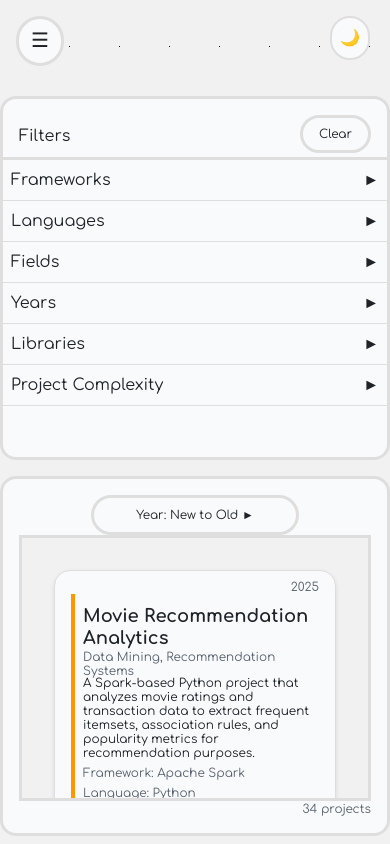
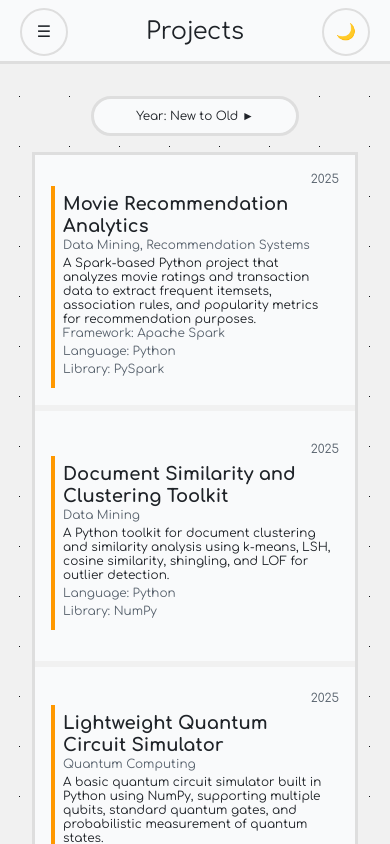
Before and after one commit to thomasity/nextjs-dashboard, a Next.js app: page /projects in a window 390 px wide. Built offline with nearby package versions, Linux system fonts and the light colour scheme.

Commit message:
further mobile changes

```diff
--- a/app/projects/page.tsx
+++ b/app/projects/page.tsx
@@ -1,18 +1,20 @@
 'use client';
 
-import { useEffect, useState } from 'react';
+import { use, useEffect, useState } from 'react';
 import ProjectLeaf from '../../components/projectLeaf/projectLeaf';
 import ProjectFilter from '@/components/projectFilter/projectFilter';
 import projectsData from '@/app/data/projects.json';
 import styles from './projects.module.css';
 import { Project } from '@/app/types';
 import ProjectCrossBar from '@/components/projectCrossBar/projectCrossBar';
+import useIsMobile from '@/lib/hooks/useIsMobile';
 
 
 export default function Page() {
   const [projects, setProjects] = useState<Project[]>(projectsData);
   const [filteredProjects, setFilteredProjects] = useState<Project[]>(projects);
   const [filter, setFilter] = useState<string>('');
+  const isMobile = useIsMobile();
 
   useEffect(() => {
     if (filteredProjects.length === projectsData.length) setFilteredProjects(projects);
@@ -24,14 +26,14 @@ export default function Page() {
   }, [projects]);
 
   return (
-    <main className='h-[calc(100vh-6.5rem)]'>
+    <main className={styles['page-wrapper']}>
       <section className={styles['component-wrapper']}>
-        <ProjectFilter setFilter={setFilter} setProjects={setFilteredProjects} projects={projects}/>
+        {!isMobile && <ProjectFilter setFilter={setFilter} setProjects={setFilteredProjects} projects={projects}/>}
 
         <div className={styles['projects-wrapper']}>
 
-          <section className='h-full w-full flex-col py-0'>
-          <ProjectCrossBar projects={projects} setProjects={setProjects} filter={filter}/>
+          <section className={styles['projects-body']}>
+            <ProjectCrossBar projects={projects} setProjects={setProjects} filter={filter}/>
 
             {projects.length === 0 ? (
               <p>No projects found.</p>
--- a/app/projects/projects.module.css
+++ b/app/projects/projects.module.css
@@ -1,3 +1,13 @@
+.page-wrapper {
+  height: calc(100vh - 6.5rem);
+}
+
+@media (max-width: 700px) {
+  .page-wrapper {
+    height: auto;
+  }
+}
+
 .component-wrapper {
   display: grid;
   grid-template-columns: 250px 1fr;
@@ -9,7 +19,7 @@
   height: 100% !important;
 }
 
-@media (max-width: 750px) {
+@media (max-width: 700px) {
   .component-wrapper {
     display: flex;
     flex-direction: column;
@@ -27,6 +37,20 @@
   row-gap: 1rem;
   background-color: transparent;
   border: none;
+}
+
+.projects-body {
+  height: 100%;
+  width: 100%;
+  flex-direction: column;
+  row-gap: 1rem;
+}
+
+@media (max-width: 700px) {
+  .projects-body {
+    border: none;
+    background-color: transparent;
+  }
 }
 
 .beginner {
@@ -71,3 +95,16 @@
     grid-template-columns: repeat(2, minmax(0, 1fr));
   }
 }
+
+@media (max-width: 700px) {
+  .scroll-view {
+    display: flex;
+    flex-direction: column;
+    justify-content: start;
+    align-items: center;
+    padding: 0;
+    gap: 0;
+    overflow-x: hidden;
+    overflow-y: none;
+  }
+}
--- /dev/null
+++ b/components/projectFilter/mobileProjectFilter.tsx
@@ -0,0 +1,123 @@
+'use client';
+
+import React, { useState, useEffect } from 'react';
+// import { frameworkTree, languageTree, fieldTree } from '@/app/data/frameworkTree';
+import { getFilters } from '@/app/data/frameworkTree';
+import { Project } from '@/app/types';
+import projectsData from '@/app/data/projects.json';
+import FilterTab from '../filterTab';
+
+const projects: Project[] = projectsData;
+const filters = getFilters({ projects });
+const yearTree = filters[0];
+const fieldTree = filters[1];
+const frameworkTree = filters[2];
+const libraryTree = filters[3];
+const languageTree = filters[4];
+const difficultyTree = filters[5];
+
+
+export default function MobileProjectFilter({ setProjects, projects, setFilter }
+  :
+  { setProjects: React.Dispatch<React.SetStateAction<Project[]>>,
+    projects: Project[],
+    setFilter: React.Dispatch<React.SetStateAction<string>>})
+{
+  const [selectedFrameworks, setSelectedFrameworks] = useState<string[]>([]);
+  const [selectedLanguages, setSelectedLanguages] = useState<string[]>([]);
+  const [selectedFields, setSelectedFields] = useState<string[]>([]);
+  const [selectedYears, setSelectedYears] = useState<number[]>([]);
+  const [selectedLibraries, setSelectedLibraries] = useState<string[]>([]);
+  const [selectedDifficulties, setSelectedDifficulties] = useState<string[]>([]);
+
+  function generateLogicExpression(groups: Array<string[] | number[]>) {
+    if (!Array.isArray(groups)) return '';
+
+    const orGroups = groups
+      .filter(group => Array.isArray(group) && group.length > 0)
+      .map(group => {
+        if (group.length === 1) return group[0];
+        return `(${group.join(' OR ')})`;
+      });
+
+    return (orGroups.join(' AND '));
+  }
+
+  useEffect(() => {
+
+    const filteredProjects = projects.filter(project =>
+      (selectedFrameworks.length === 0 || project.frameworks.some((fw: string) => selectedFrameworks.includes(fw))) &&
+      (selectedLanguages.length === 0 || project.languages.some((lang: string) => selectedLanguages.includes(lang))) &&
+      (selectedFields.length === 0 || project.fields.some((lang: string) => selectedFields.includes(lang))) &&
+      (selectedYears.length === 0 || selectedYears.includes(project.year)) &&
+      (selectedLibraries.length === 0 || project.libraries.some((lib: string) => selectedLibraries.includes(lib))) &&
+      (selectedDifficulties.length === 0 || selectedDifficulties.includes(project.difficulty))
+    );
+    setProjects(filteredProjects);
+    setFilter(generateLogicExpression([selectedFrameworks, selectedLanguages, selectedFields, selectedLibraries, selectedYears, selectedDifficulties]));
+
+  }, [selectedFrameworks, selectedLanguages, selectedFields, selectedLibraries, selectedYears, selectedDifficulties]);
+
+  const resetFilters = ():void => {
+    setSelectedFrameworks([]);
+    setSelectedLanguages([]);
+    setSelectedFields([]);
+    setSelectedLibraries([]);
+    setSelectedYears([]);
+    setSelectedDifficulties([]);
+    setFilter('');
+  };
+
+  return (
+    <aside className='!h-full !w-full !mb-auto !flex !flex-col !justify-start !items-center !overflow-hidden !p-0'>
+      <div className='!w-full !flex !flex-row !justify-between !items-center !border-[var(--border-color)] !border-b-[3px] !pb-0'>
+        <p>Filters</p>
+        <button
+          onClick={resetFilters}
+          className='!mb-1 !px-4 !py-2 !text-xs'
+        >
+          Clear
+        </button>
+      </div>
+      <div className='!h-auto !p-0 !m-0 !overflow-auto'>
+        <FilterTab
+          label='Frameworks'
+          items={frameworkTree}
+          selected={selectedFrameworks}
+          onChange={(val) => setSelectedFrameworks(val.map(String))}
+        />
+        <FilterTab
+          label='Languages'
+          items={languageTree}
+          selected={selectedLanguages}
+          onChange={(val) => setSelectedLanguages(val.map(String))}
+        />
+        <FilterTab
+          label='Fields'
+          items={fieldTree}
+          selected={selectedFields}
+          onChange={(val) => setSelectedFields(val.map(String))}
+        />
+        <FilterTab
+          label='Years'
+          items={yearTree}
+          selected={selectedYears}
+          onChange={(val) => setSelectedYears(val.map(Number))}
+        />
+        <FilterTab
+          label='Libraries'
+          items={libraryTree}
+          selected={selectedLibraries}
+          onChange={(val) => setSelectedLibraries(val.map(String))}
+        />
+        <FilterTab
+          label='Project Complexity'
+          items={difficultyTree}
+          selected={selectedDifficulties}
+          onChange={(val) => setSelectedDifficulties(val.map(String))}
+        />
+
+      </div>
+    </aside>
+  );
+}
--- a/components/projectLeaf/projectLeaf.module.css
+++ b/components/projectLeaf/projectLeaf.module.css
@@ -3,7 +3,7 @@
     flex-direction: column;
     align-items: center;
     justify-content: center;
-    height: 100%;
+    height: fit-content;
     min-height: 250px;
     width: 100%;
     box-shadow: 0 2px 4px rgba(0, 0, 0, 0.1);
@@ -12,8 +12,30 @@
 }
 
 .card:hover {
-    scale: 1.02;
+    transform: scale(1.02);
     box-shadow: 0 4px 8px rgba(0, 0, 0, 0.2);
+}
+
+@media (max-width: 700px) {
+    .card {
+        border: none;
+        box-shadow: none;
+        border-bottom: var(--border-color) solid 1px;
+        border-radius: 0;
+    }
+    .card:hover {
+            box-shadow: none;
+            transform: scale(1);
+            background-color: var(--bg-hover);
+        }
+    .card:active {
+        box-shadow: none;
+        transform: scale(0.98);
+        background-color: var(--bg-active);
+    }
+    .card:last-child {
+        border-bottom: none;
+    }
 }
 
 .name {
--- a/components/sideNav.tsx
+++ b/components/sideNav.tsx
@@ -1,20 +1,27 @@
 import { useState } from 'react';
 import Link from 'next/link';
 import clsx from 'clsx';
+import styles from './themeToggle/themeToggle.module.css';
+import { usePathname } from 'next/navigation';
 
 const navLinks = ['Home', 'Projects', 'Resume', 'Contact'];
 
 export default function SideNav() {
   const [isOpen, setIsOpen] = useState(false);
+  const pathname = usePathname();
 
   return (
     <>
       <button
         onClick={() => setIsOpen(true)}
-        className="fixed top-4 left-4 z-50 p-2"
+        className={` ${styles['theme-button']} !left-[1.25rem] !right-auto !bottom-auto`}
       >
-        <h3>☰</h3>
+        ☰
       </button>
+
+    <h2>
+      {pathname === '/' ? 'Home' : pathname.charAt(1).toUpperCase() + pathname.slice(2)}
+    </h2>
 
       <div
         className={clsx(
@@ -26,13 +33,13 @@ export default function SideNav() {
 
       <section
         className={clsx(
-          'fixed top-0 left-0 h-full w-full z-50 transition-transform duration-300 !rounded-none',
+          'fixed top-0 left-0 h-full w-full z-1000 transition-transform duration-300 !rounded-none',
           isOpen ? 'translate-x-0' : '-translate-x-full'
         )}
       >
         <button
           onClick={() => setIsOpen(false)}
-          className="absolute top-4 right-4 text-2xl"
+          className={`${styles['theme-button']} !top-[1rem] !left-[1.25rem] !right-auto !bottom-auto`}
         >
           ✕
         </button>
--- a/components/socialMediaWidget/socialMediaWidget.module.css
+++ b/components/socialMediaWidget/socialMediaWidget.module.css
@@ -23,7 +23,6 @@
   white-space: nowrap;
   border-radius: 9999px;
 }
-
 
 .social-icon {
   display: inline-block;
--- a/components/themeToggle/themeToggle.module.css
+++ b/components/themeToggle/themeToggle.module.css
@@ -1,23 +1,26 @@
-.themeButton{
+.theme-button {
   position: fixed;
   bottom: 1rem;
   right: 1.25rem;
-  z-index: 1001;
+  z-index: 900;
   padding: 0.5rem;
   border-radius: 9999px;
   border-width: 2px;
   font-size: 1rem;
   transition: background-color 0s ease, transform 0s ease;
+  aspect-ratio: 1;
+  width: 3rem;
+  height: 3rem;
 }
 
 @media (max-width: 700px) {
-  .themeButton {
-    top: 1rem;
+  .theme-button {
+    top: 0.5rem;
     right: 1.25rem;
     bottom: auto;
   }
 }
 
-.themeButton:active {
+.theme-button:active {
   transform: scale(0.9);
 }
--- a/components/themeToggle/themeToggle.tsx
+++ b/components/themeToggle/themeToggle.tsx
@@ -17,7 +17,7 @@ export default function ThemeToggle({}) {
 
   return (
     <button
-      className={styles.themeButton}
+      className={styles['theme-button']}
       aria-label="Toggle Theme"
       onClick={() => setTheme(theme === 'light' ? 'dark' : 'light')}
     >
--- a/styles/global.css
+++ b/styles/global.css
@@ -119,7 +119,7 @@ header {
   grid-template-columns: auto auto 1fr;
   align-items: center;
   position: relative;
-  z-index: 1000;
+  z-index: 800;
 }
 
 @media (min-width: 1010px) {
@@ -131,6 +131,25 @@ header {
 header > :last-child {
   grid-column: 3;
   justify-self: end;
+}
+
+@media (max-width: 700px) {
+  header {
+    grid-template-columns: auto auto;
+    justify-content: center;
+    align-items: center;
+    background-color: var(--bg-color);
+    border-bottom: var(--border-color) solid var(--border-width);
+    width: 100%;
+    position: fixed;
+    margin: 0;
+    padding: 1rem;
+  }
+
+  header > :last-child {
+    grid-column: 2;
+    justify-self: center;
+  }
 }
 
 nav {
@@ -150,6 +169,17 @@ main {
   display: flex;
   justify-content: center;
   align-items: center;
+}
+
+@media (max-width: 700px) {
+  main {
+    width: 100%;
+    padding: 1rem;
+    margin-top: 4rem;
+    flex-direction: column;
+    align-items: center;
+    justify-content: center;
+  }
 }
 
 div {
@@ -244,7 +274,7 @@ h1 {
   font-weight: 700;
 }
 
-@media(max-width: 700px) {
+@media (max-width: 700px) {
   h1 {
     font-size: 1.875rem;
     line-height: 2.25rem;
@@ -256,7 +286,7 @@ h2 {
   line-height: 2.25rem;
 }
 
-@media(max-width: 700px) {
+@media (max-width: 700px) {
   h2 {
     font-size: 1.5rem;
     line-height: 2rem;
```
Also changed, not shown: components/projectLeaf/projectLeaf.tsx (+6 -6 lines).
